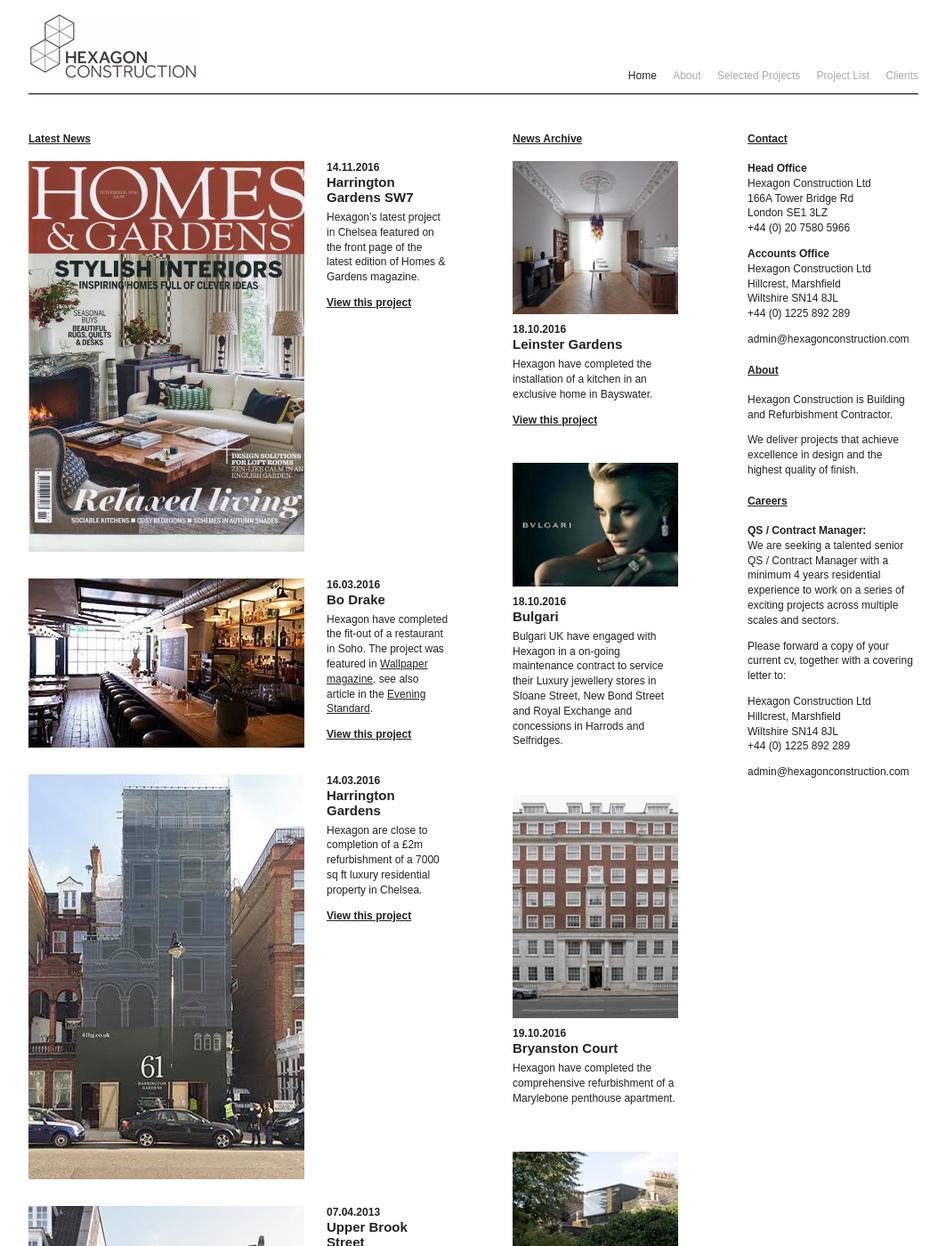
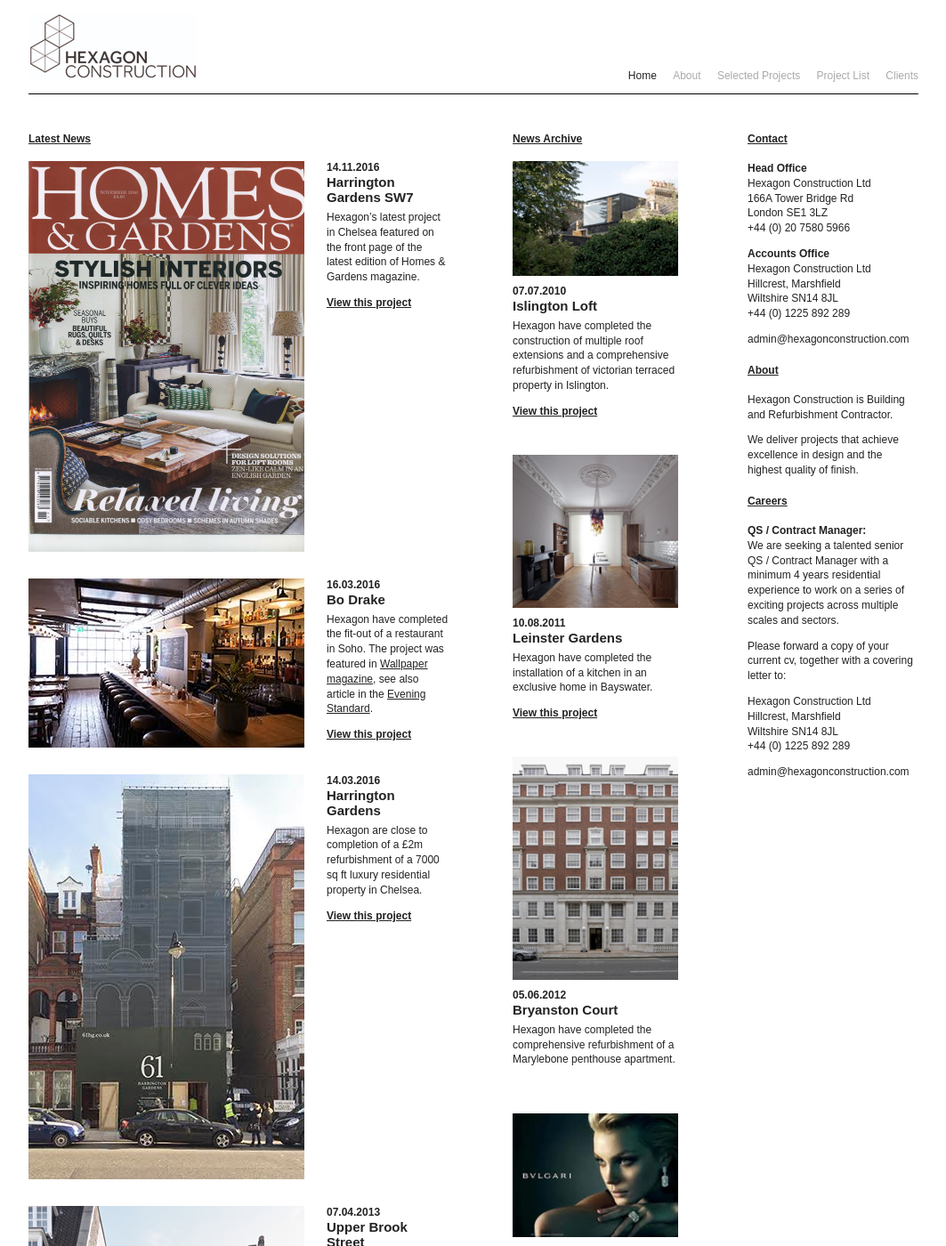
Before and after one commit to joeegan/hexagon-siteleaf, a Jekyll site: the page built from index.markdown, in a window 1280 px wide and 1400 px high. Shown: the whole window at 89% size, without its empty margins (108-1171 px from the left). Built offline with Jekyll 4.4.1, drawn with Linux system fonts in a browser that asks for light colours; some web fonts are replaced; some of the changed text lies outside the part shown.

Commit message:
Updated Islington Loft and 3 other files

```diff
--- a/_news-archive/bryanston-court.markdown
+++ b/_news-archive/bryanston-court.markdown
@@ -1,6 +1,6 @@
 ---
 title: Bryanston Court
-date: 2016-10-19 20:04:00 Z
+date: 2012-06-05 20:04:00 Z
 Image: "/uploads/002_Bryanston_Court.jpg"
 Date: 2012-02-06 00:00:00 Z
 ---
--- a/_news-archive/bulgari.markdown
+++ b/_news-archive/bulgari.markdown
@@ -1,6 +1,6 @@
 ---
 title: Bulgari
-date: 2016-10-18 20:58:00 Z
+date: 2013-02-08 20:58:00 Z
 Image: "/uploads/004_Bulgari.jpg"
 Date: 2012-06-21 00:00:00 Z
 ---
--- a/_news-archive/islington-loft.markdown
+++ b/_news-archive/islington-loft.markdown
@@ -1,6 +1,6 @@
 ---
 title: Islington Loft
-date: 2016-10-19 20:07:00 Z
+date: 2010-07-07 20:07:00 Z
 Image: "/uploads/001_Islington_Loft.jpg"
 Link: "/selected-projects/islington-loft"
 Date: 2012-01-25 00:00:00 Z
--- a/_news-archive/leinster-gardens.markdown
+++ b/_news-archive/leinster-gardens.markdown
@@ -1,6 +1,8 @@
 ---
 title: Leinster Gardens
-date: 2016-10-18 20:23:00 Z
+date: 2011-08-10 20:23:00 Z
+tags:
+- kitchen
 Image: "/uploads/005_Leinster_Gardens.jpg"
 Link: "/selected-projects/leinster-gardens.html"
 Date: 2012-10-03 00:00:00 Z
```
